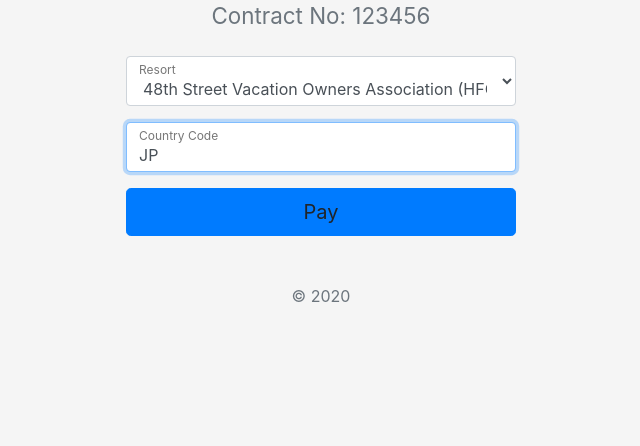
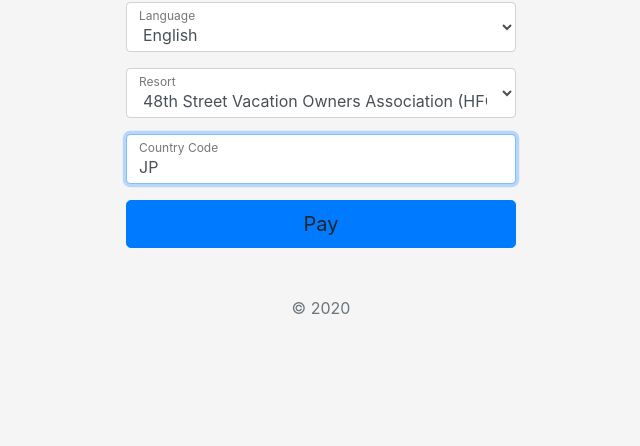
Before and after one commit to flywire-solutions/hilton-test, a plain HTML site: page index.html in a window 1280 px wide. Shown: the part 354-800 px from the top of the page, without its empty margins (319-959 px from the left). Drawn offline with nearby package versions, Linux system fonts and the light colour scheme; a script that the page names is missing.

Commit message:
incl lang

```diff
--- a/index.html
+++ b/index.html
@@ -132,7 +132,21 @@
 
     <div class="text-center mb-4">
       <h2>$100.00</h2>
-      <h3 class="text-muted"><small>Contract No: 123456</small></h3>
+    </div>
+
+    <div class="form-label-group">
+      <select id="lang" class="form-control" placeholder="Language">
+        <option value="en" selected>English</option>
+        <option value="es">Spanish</option>
+        <option value="fr">French</option>
+        <option value="id">Indonesia</option>
+        <option value="ja">Japanese</option>
+        <option value="ko">Korean</option>
+        <option value="pt">Portuguese</option>
+        <option value="vi">Vietnamese</option>
+        <option value="zh">Chinese</option>
+      </select>
+      <label for="lang">Language</label>
     </div>
 
     <div class="form-label-group">
@@ -193,7 +207,7 @@
         <option value="HVL">Valdoro Mountain Lodge Owner's Association (HVL)</option>
         <option value="HWB">WBKL Vacation Owners Association (HWB)</option>
       </select>
-      <label for="firstName">Resort</label>
+      <label for="resort">Resort</label>
     </div>
 
     <div class="form-label-group">
@@ -233,8 +247,10 @@
         country: document.getElementById("countryCode").value,
 
         recipientFields: {
-          contract_number: "123456"
+          contract_number: "TEST"
         },
+
+        locale: ""
 
         onInvalidInput: function (errors) {
           errors.forEach(function(error) {
```
